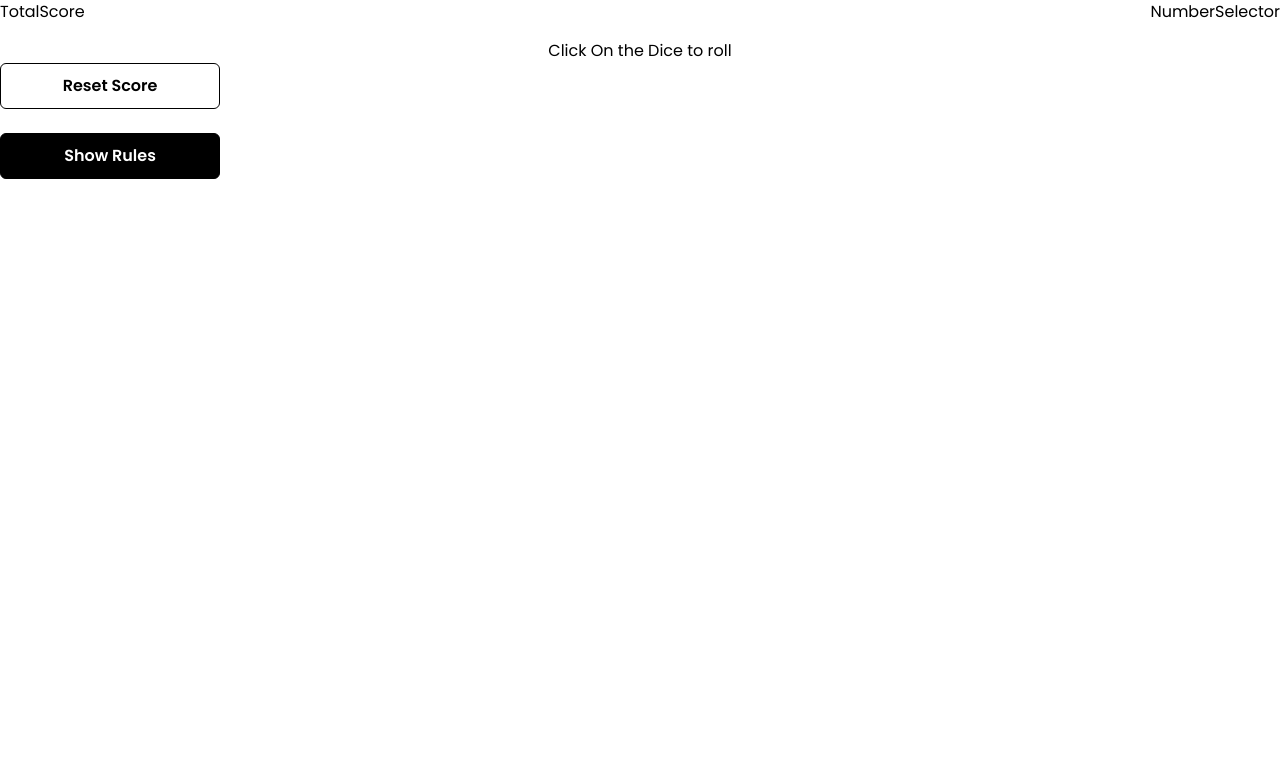
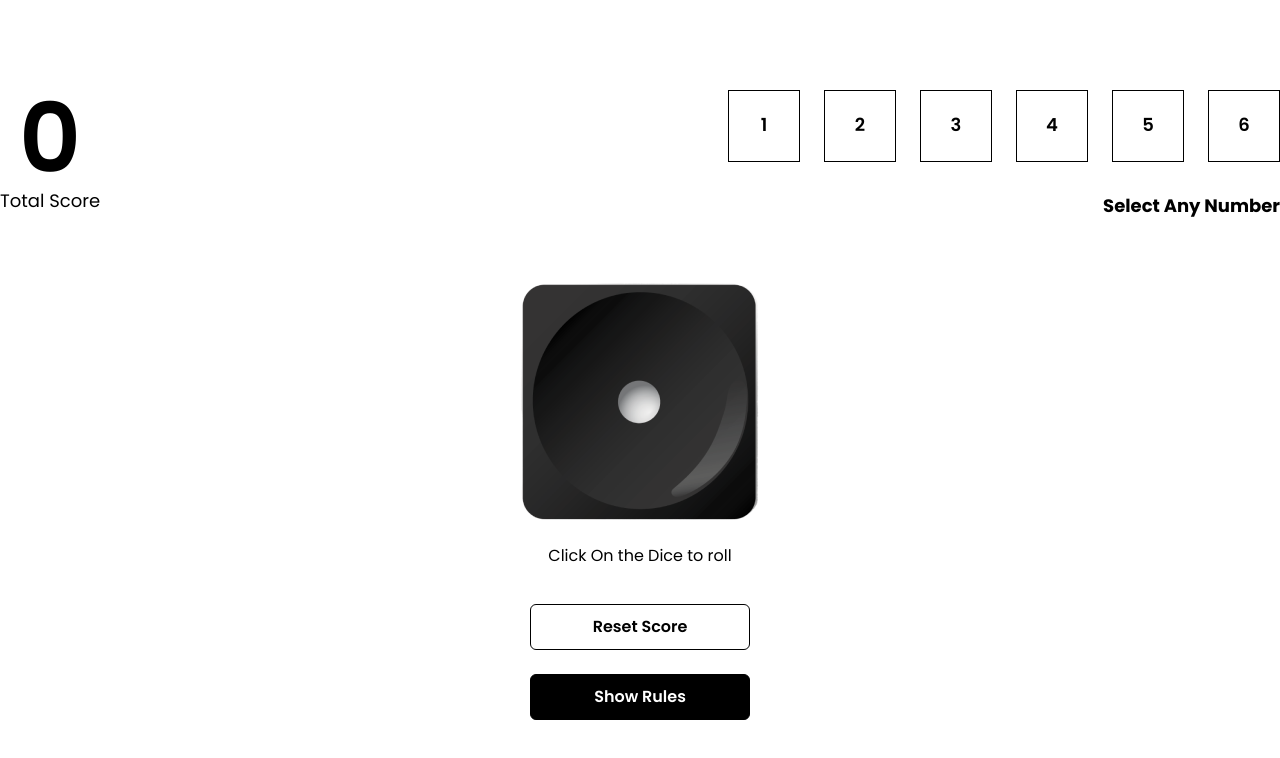
Before and after one commit to soniyasoni3331/Dice_Game, a React (Vite) app: page / in a window 1280 px wide. Both pictures are taken after a click on the button "Play Now". Shown: the top 758 px of the page. Built offline with nearby package versions, Linux system fonts and the light colour scheme.

Commit message:
component updated

```diff
--- a/src/components/Game.jsx
+++ b/src/components/Game.jsx
@@ -2,28 +2,52 @@ import React,{useState} from 'react'
 import TotalScore from './TotalScore'
 import NumberSelector from './NumberSelector'
 import Rules from './Rules';
+import RollDice from './RollDice';
 
 function Game() {
     const [showRule, setShowRule] = useState(false);
+    const [score, setScore] = useState(0);
+    const [selectNum, setSelectNum] = useState();
+    const [currentDice, setCurrentDice] = useState(1);
+    const [error, setError] = useState("");
+
+
 
     const handleShowRules = () =>{
         setShowRule((prev)=>!prev)
     }
+    const generateRandomNumber = (min, max)=>{
+        return Math.floor(Math.random() * (max - min) + min);
+    }
+
+    const handleError = ()=>{
+        if(!selectNum){
+            setError("You have not selected any number");
+        }
+    }
+
+    const rollDice = () =>{
+
+    }
+
+
   return (
-    <div className='w-full flex flex-col'>
+    <div className='w-full flex flex-col '>
         {/* score section */}
-        <div className='flex w-full justify-between '>
-            <div>
-            <TotalScore/>
+        <div className='h-[151px] flex w-full justify-between my-16 items-center'>
+            <div className='h-full'>
+            <TotalScore score={score}/>
             </div>
             <div>
-            <NumberSelector/>
+            <NumberSelector error={error} setSelectNum={setSelectNum}/>
             </div>
         </div>
         {/* dice roll section */}
-        <div className='flex flex-col gap-y-[15px]'>
+        <div className='flex flex-col items-center gap-y-9'>
+
+        <div className='flex flex-col gap-y-[15px] items-center'>
         <div>
-            {/* todo dice roll logic */}
+            <RollDice rollDice={selectNum} currentDice={currentDice}/>
         </div>
         <div>
             <p>Click On the Dice to roll</p>
@@ -31,8 +55,9 @@ function Game() {
         </div>
 
         <div className='flex flex-col gap-y-6'>
-        <button className='bg-white border border-black hover:bg-black  hover:text-white rounded-md  w-[220px] font-semibold py-[10px] px-[18px]'>Reset Score</button>
+        <button onClick={()=>handleResetScore()} className='bg-white border border-black hover:bg-black  hover:text-white rounded-md  w-[220px] font-semibold py-[10px] px-[18px]'>Reset Score</button>
         <button onClick={handleShowRules} className='bg-black hover:bg-white hover:text-black border border-black  rounded-md  w-[220px] text-white font-semibold py-[10px] px-[18px]'>Show Rules</button>
+        </div>
         </div>
         {
             showRule && <Rules setShowRules={setShowRule}/>
--- a/src/components/NumberSelector.jsx
+++ b/src/components/NumberSelector.jsx
@@ -1,8 +1,37 @@
-import React from 'react'
+import React, { useState } from 'react'
+
+// const Box = `{
+//   backgroudColor: ${(props)=> (props.isSelected ? "black" : "white")};
+//   color: ${(props)=> (!props.isSelected ? "black" : "white")}}`
 
 function NumberSelector() {
+
+  const [selectedNum, setSelectedNum] = useState();
+  const [error, setError] = useState("");
+
+  const arr = [1, 2, 3, 4, 5, 6];
+
+
   return (
-    <div>NumberSelector</div>
+    <div className='flex flex-col gap-y-[30px]'>
+      <p className=''>{error}</p>
+      <div className='flex gap-x-6 items-center justify-center'>
+        {
+          arr.map((value, item)=>(
+            <div
+            isSelected={value === selectedNum}
+            key={item} className={`border border-black w-[72px] h-[72px] text-lg`}
+            onClick={()=>setSelectedNum(value)}
+            >
+              <p className='font-semibold text-center p-5'>{value}</p>
+            </div>
+          ))
+        }
+      </div>
+      <div className='flex justify-end'>
+        <h1 className='font-bold text-lg'>Select Any Number</h1>
+      </div>
+    </div>
   )
 }
 
--- /dev/null
+++ b/src/components/RollDice.jsx
@@ -0,0 +1,12 @@
+import React from 'react'
+
+function RollDice({RollDice, currentDice}) {
+
+  return (
+    <div onClick={RollDice}>
+        <img src={`/src/assets/dice_${currentDice}.png`} alt="Dice 1" />
+    </div>
+  )
+}
+
+export default RollDice
--- a/src/components/TotalScore.jsx
+++ b/src/components/TotalScore.jsx
@@ -1,8 +1,11 @@
 import React from 'react'
 
-function TotalScore() {
+function TotalScore({score}) {
   return (
-    <div>TotalScore</div>
+    <div className='flex flex-col justify-end items-center h-full'>
+      <h1 className='text-8xl font-semibold'>{score}</h1>
+      <p className='text-lg'>Total Score</p>
+    </div>
   )
 }
 
```
